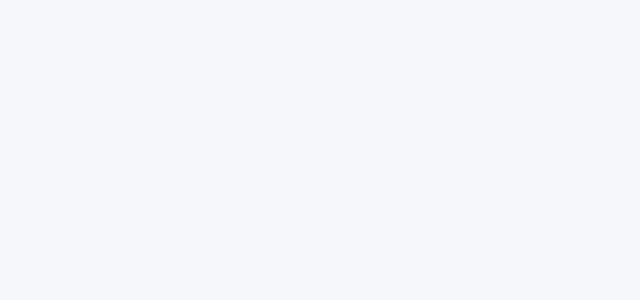
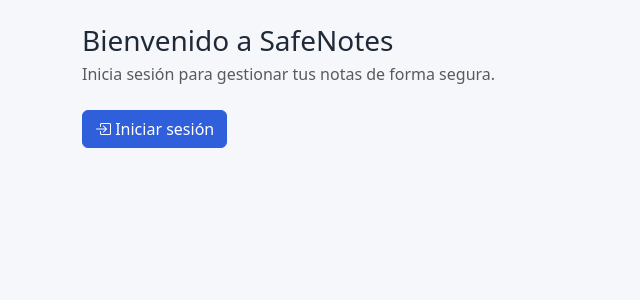
Before and after one commit to Danieel17/safenotes, a Django app: page / in a window 1280 px wide. Before the commit the part shown is empty. Shown: the top 300 px of the page, without its empty margins (0-640 px from the left). Run offline with Django 5.2, Linux system fonts and the light colour scheme.

Commit message:
Fix blank home page for anonymous users (guest_content block was never defined)

```diff
--- a/templates/home.html
+++ b/templates/home.html
@@ -69,3 +69,13 @@
 </div>
 {% endif %}
 {% endblock %}
+
+{% block guest_content %}
+<div class="mb-4">
+    <h1 class="h3 mb-1">Bienvenido a SafeNotes</h1>
+    <p class="text-muted">Inicia sesión para gestionar tus notas de forma segura.</p>
+</div>
+<a href="{% url 'login' %}" class="btn btn-primary">
+    <i class="bi bi-box-arrow-in-right"></i> Iniciar sesión
+</a>
+{% endblock %}
```
